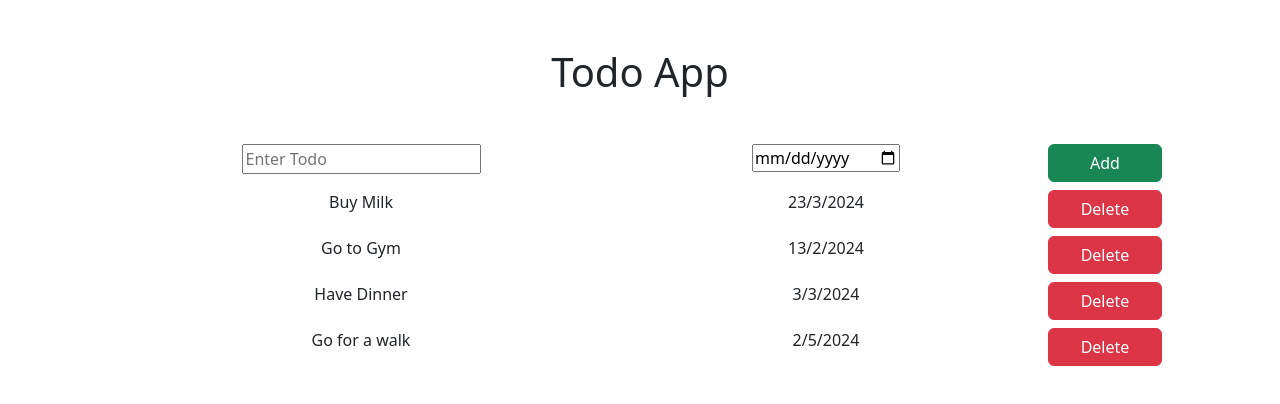
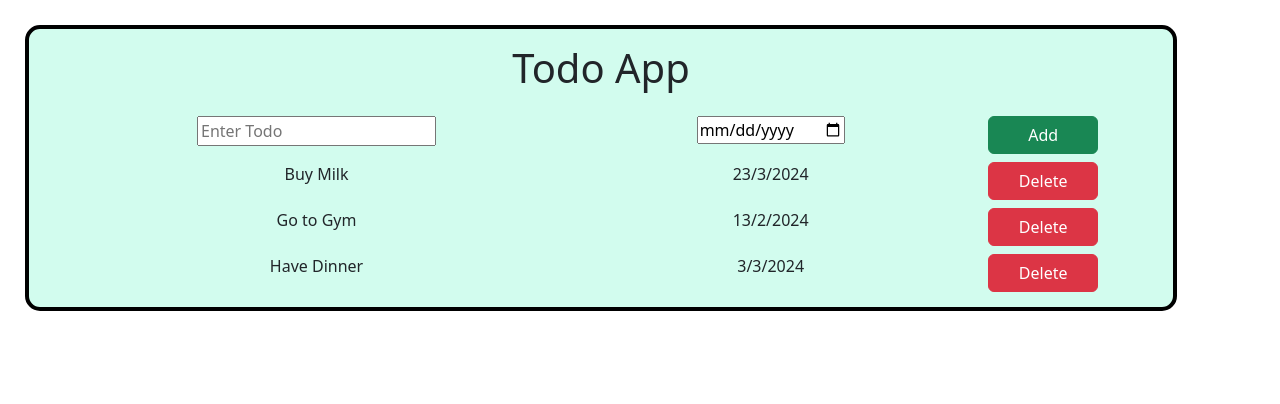
Before and after one commit to Arslanj9/React-Bootstrap_TodoApp, a React (Vite) app: page / in a window 1280 px wide. Shown: the top 404 px of the page. Built offline with nearby package versions, Linux system fonts and the light colour scheme.

Commit message:
Used props.children

```diff
--- a/src/App.jsx
+++ b/src/App.jsx
@@ -1,6 +1,7 @@
 import AppName from "./components/AppName";
 import AddTodo from "./components/AddTodo";
 import TodoItems from "./components/TodoItems";
+import Container from "./components/Container"
 
 const App = () => {
   let items = [
@@ -15,19 +16,15 @@ const App = () => {
     {
       name: "Have Dinner",
       date: "3/3/2024"
-    },
-    {
-      name: "Go for a walk",
-      date: "2/5/2024"
     }
   ];
 
   return (
-    <center>
+    <Container>
       <AppName />
       <AddTodo />
       <TodoItems items={items} />
-    </center>
+    </Container>
   );
 };
 
--- a/src/components/AddTodo.jsx
+++ b/src/components/AddTodo.jsx
@@ -3,7 +3,7 @@ import styles from './AddTodo.module.css'
 const AddTodo = () => {
   return (
     <>
-      <div className="row container mt-2 mx-5">
+      <div className="row container mt-2 text-center">
         <div className="col-6">
           <input type="text" placeholder="Enter Todo" />
         </div>
--- a/src/components/AppName.jsx
+++ b/src/components/AppName.jsx
@@ -3,7 +3,7 @@ import React from 'react'
 const AppName = () => {
     return(
     <>
-        <h1 className="m-5 container">Todo App</h1>
+        <h1 className="container text-center mb-4">Todo App</h1>
     </>
     )
 }
--- /dev/null
+++ b/src/components/Container.jsx
@@ -0,0 +1,11 @@
+import styles from './Container.module.css'
+
+const Container = ({ children }) => {
+    return (
+        <div className={styles.containerDiv}>
+            { children }
+        </div>
+    )
+}
+
+export default Container;
--- /dev/null
+++ b/src/components/Container.module.css
@@ -0,0 +1,9 @@
+.containerDiv {
+    background-color: rgba(199, 251, 234, 0.793);
+    padding: 15px;
+    border: 4px solid black;
+    margin: 25px;
+    border-radius: 15px;
+    width: 90%;
+    min-width: 400px;
+}
--- a/src/components/TodoItem.jsx
+++ b/src/components/TodoItem.jsx
@@ -4,7 +4,7 @@ const TodoItem1 = ({todoName, todoDate}) => {
 
   return (
     <>
-      <div className="row container mt-2 mx-5">
+      <div className="row container mt-2 text-center">
         <div className="col-6">{todoName}</div>
         <div className="col-4">{todoDate}</div>
         <div className="col-2">
--- a/src/components/TodoItems.jsx
+++ b/src/components/TodoItems.jsx
@@ -1,8 +1,6 @@
 import TodoItem from './TodoItem'
 
 const TodoItems = ({items}) => {
-
-
   return (
     <>
       {items.map((item, index) =>
```
